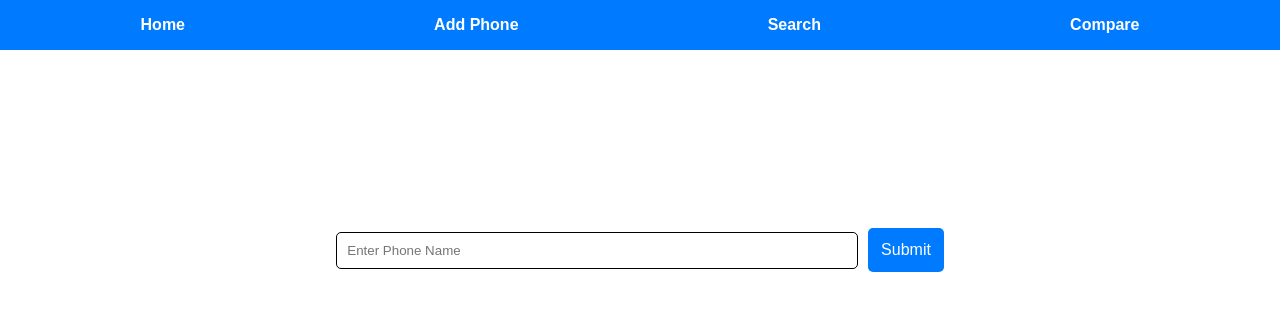
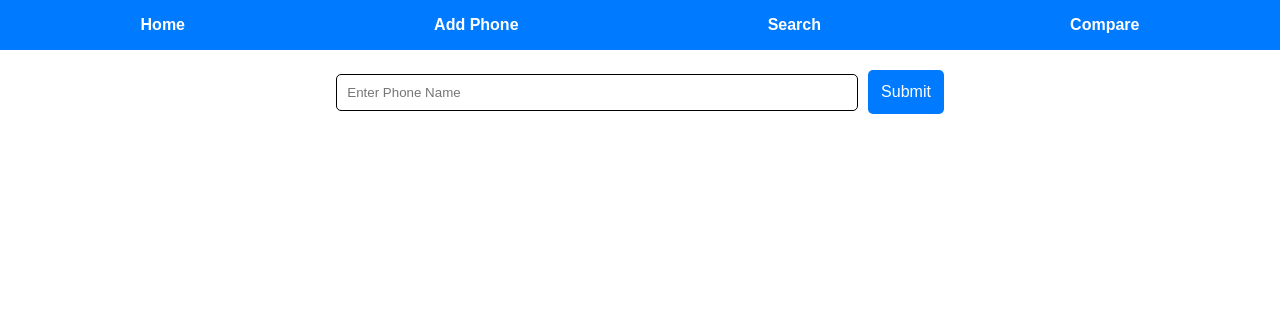
Before and after one commit to amishr87/phone-catalogue, a React (Create React App) app: page /search in a window 1280 px wide. Shown: the top 310 px of the page. Built offline with nearby package versions, Linux system fonts and the light colour scheme.

Commit message:
UI Fixes

```diff
--- a/src/components/SearchPage.css
+++ b/src/components/SearchPage.css
@@ -1,8 +1,9 @@
 .parent {
   display: flex;
   justify-content: center;
-  align-items: center;
-  height: 50vh;
+  align-items: flex-start;
+  padding: 20px;
+  gap: 10px;
 }
 
 .submit-button {
@@ -11,9 +12,7 @@
 
 .phone-input {
   padding: 10px;
-  border: solid;
-  border-width: 1px;
-  border-color: black;
+  border: solid 1px black;
   border-radius: 5px;
   width: 500px;
 }
```
